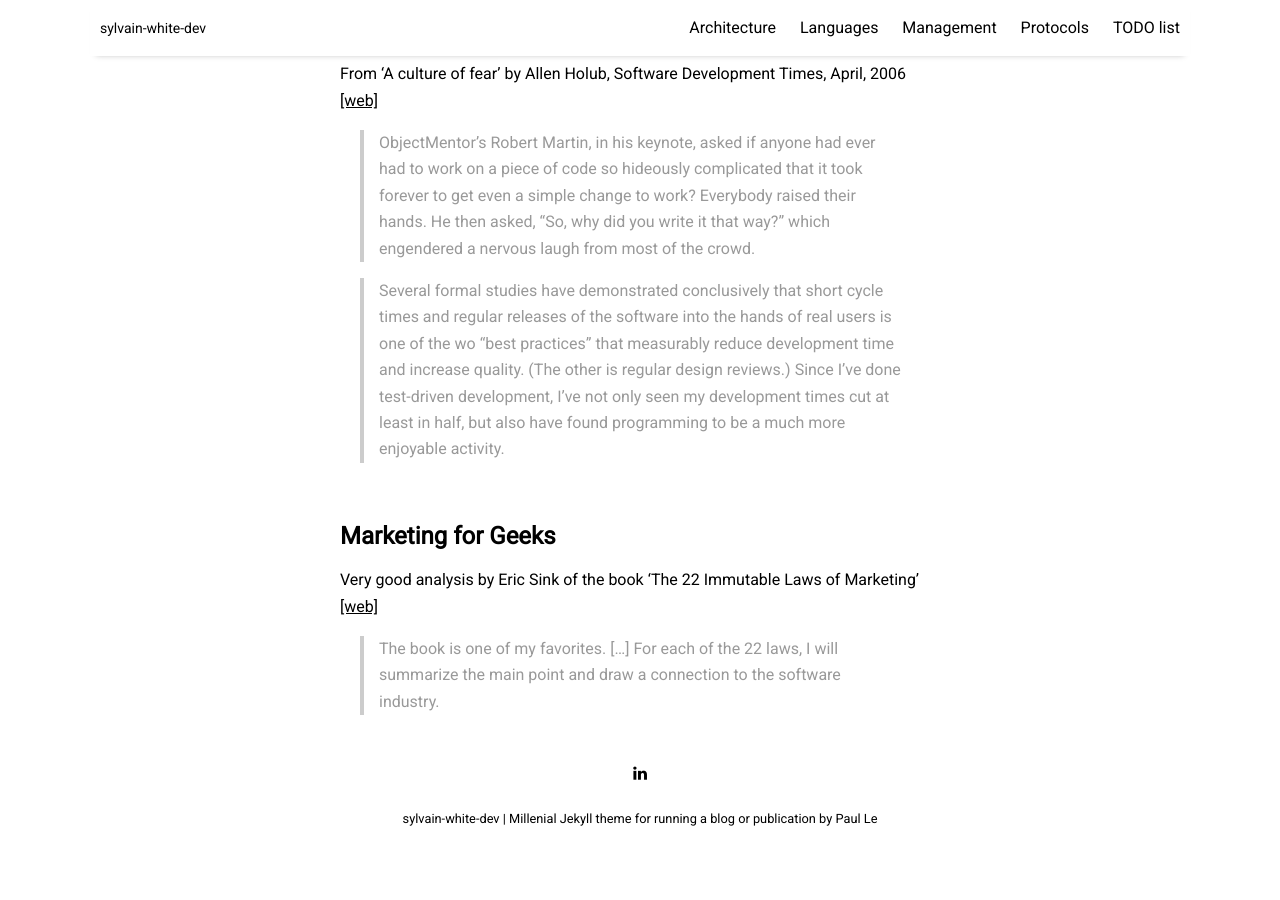
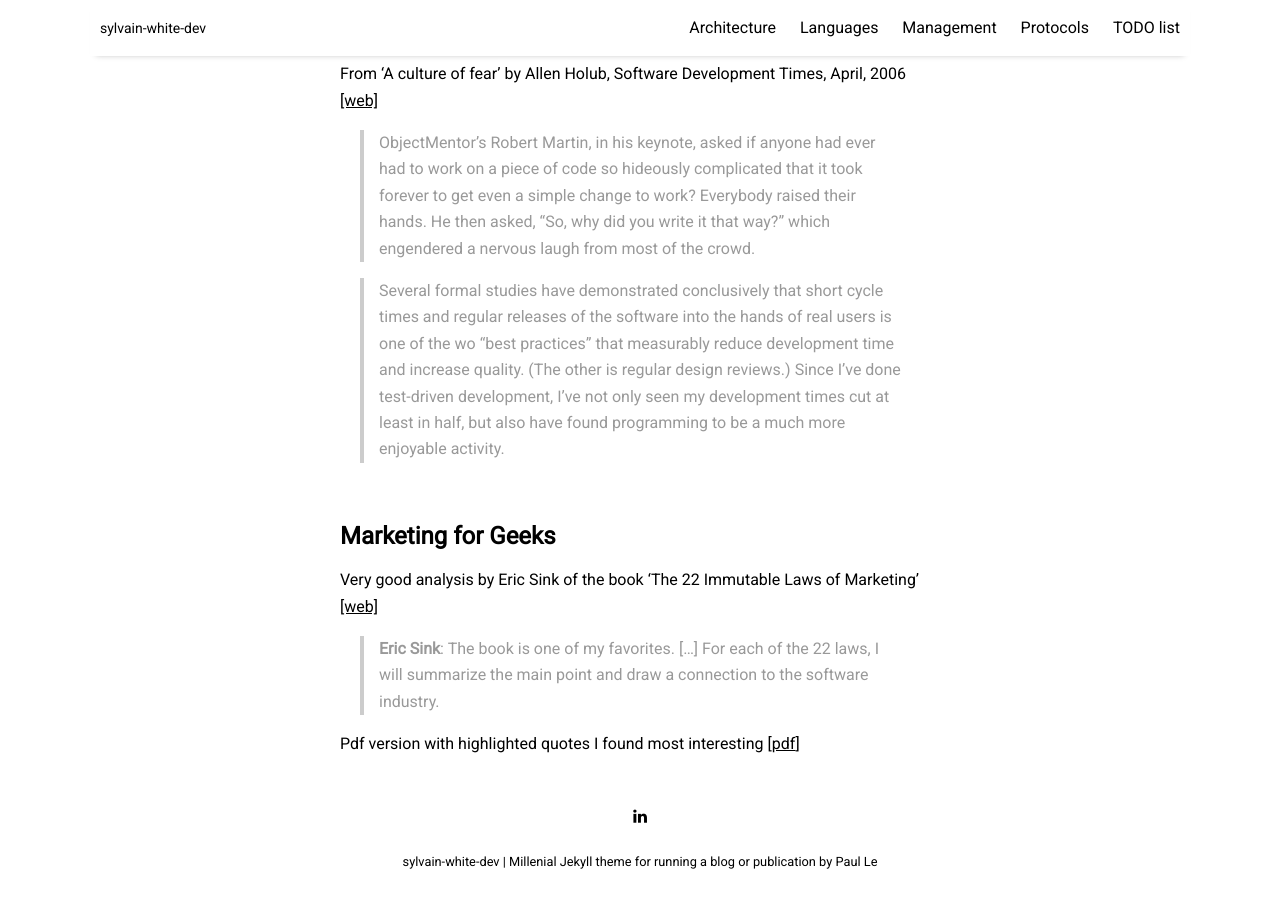
Before and after one commit to sylvainwhite/sylvain-white-dev, a Jekyll site: the page built from pages/management.md, in a window 1280 px wide and 900 px high, scrolled down 3083 px. Built offline with Jekyll 4.4.1, drawn with Linux system fonts in a browser that asks for light colours; nearby versions of some CDN libraries; before the commit the page ends 3940 px from its top, so only the background shows below that.

Commit message:
Add Marketing for Geeks to  management page

```diff
--- a/pages/management.md
+++ b/pages/management.md
@@ -126,4 +126,6 @@
 Very good analysis by Eric Sink of the book 'The 22 Immutable Laws of Marketing'
 [[web]](https://ericsink.com/Immutable_Laws.pdf){:target="_blank"}
 
-> The book is one of my favorites. [...] For each of the 22 laws, I will summarize the main point and draw a connection to the software industry.
+> **Eric Sink**: The book is one of my favorites. [...] For each of the 22 laws, I will summarize the main point and draw a connection to the software industry.
+
+Pdf version with highlighted quotes I found most interesting [[pdf]({{ site.github.url }}/resources/marketingForGeeks.pdf){:target="_blank"}]
```
Also changed, not shown: 1 other file.
